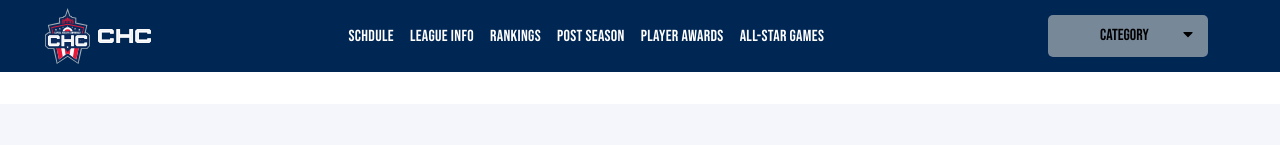
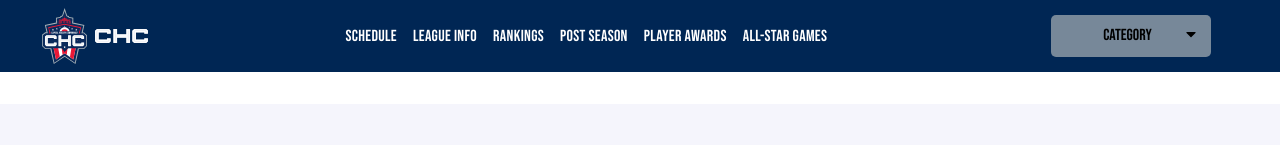
Before and after one commit to apresas/CHC_web_app, a React (Vite) app: page / in a window 1280 px wide. Shown: the top 145 px of the page. Built offline with nearby package versions, Linux system fonts and the light colour scheme.

Commit message:
fix nav link spelling

```diff
--- a/src/components/VarsityNav.jsx
+++ b/src/components/VarsityNav.jsx
@@ -7,7 +7,7 @@ function VarsityNav() {
     <div className="varsity_nav_container">
       {/* Varsity */}
       <Link to="/schedule" className="navLinks">
-        Schdule
+        Schedule
       </Link>
       <Link to="/info" className="navLinks">
         League Info
```
